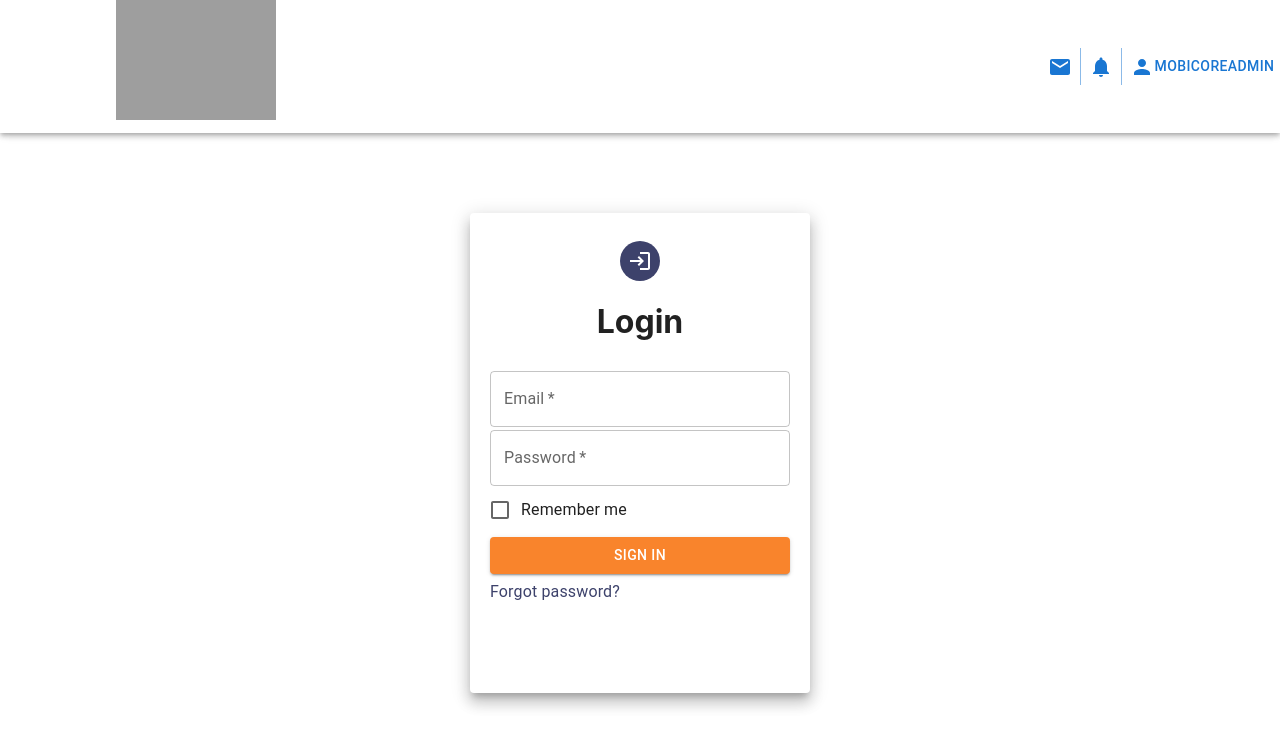
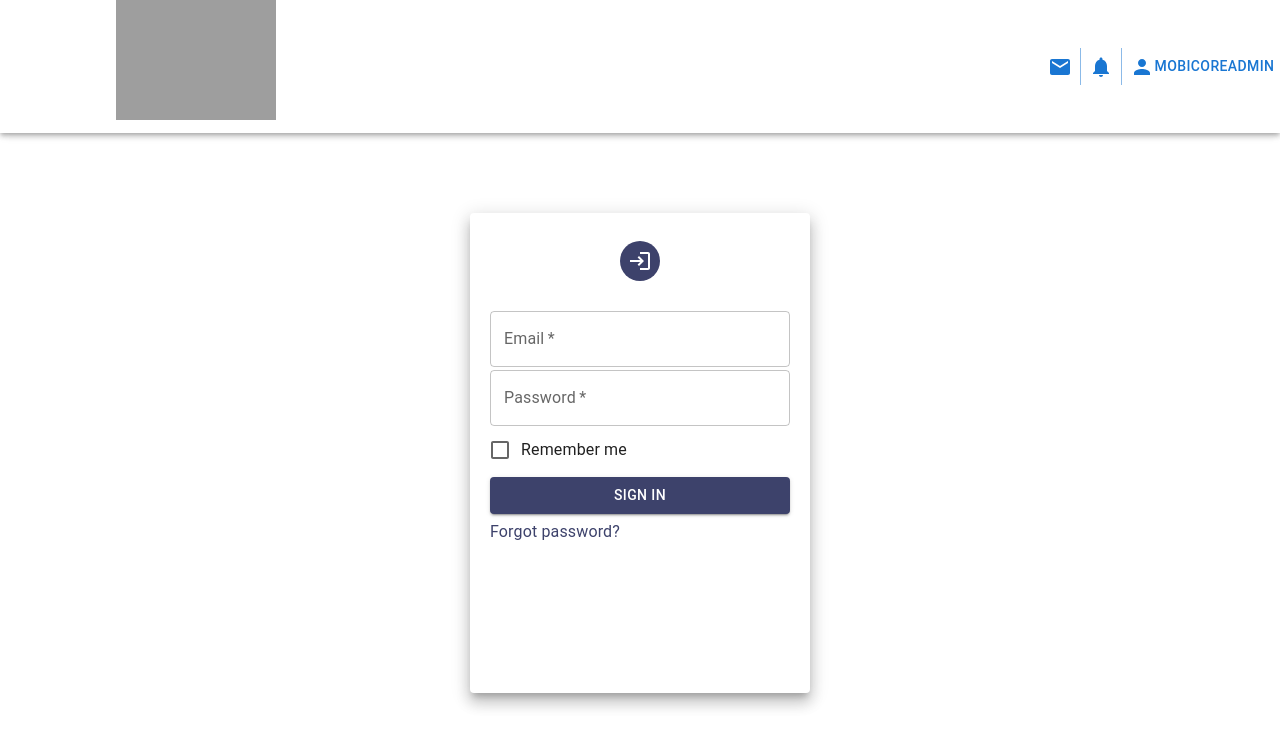
Before and after one commit to mahamealfred/mobicash-progressiveapp, a React (Create React App) app: page / in a window 1280 px wide. Shown: the top 748 px of the page. Built offline with nearby package versions, Linux system fonts and the light colour scheme; grey boxes are pictures that could not be loaded.

Commit message:
changes by alfred mhg

```diff
--- a/src/pages/login/Login.jsx
+++ b/src/pages/login/Login.jsx
@@ -37,8 +37,8 @@ import TopNav from "../../components/topNav/topNav";
       margin: "8px 0px",
     };
     const btnStyle = {
-      backgroundColor: "#F9842C",
-      //backgroundColor: "#3D426B",
+     // backgroundColor: "#F9842C",
+      backgroundColor: "#3D426B",
       margin: "6px 0px",
       color:"#FFFF",
     };
@@ -72,7 +72,7 @@ import TopNav from "../../components/topNav/topNav";
             <Avatar style={avatarStyle}>
               <LoginIcon />
             </Avatar>
-            <h1>Login</h1>
+
           </Grid>
           <Grid style={textStyle}>
             <Formik
```
